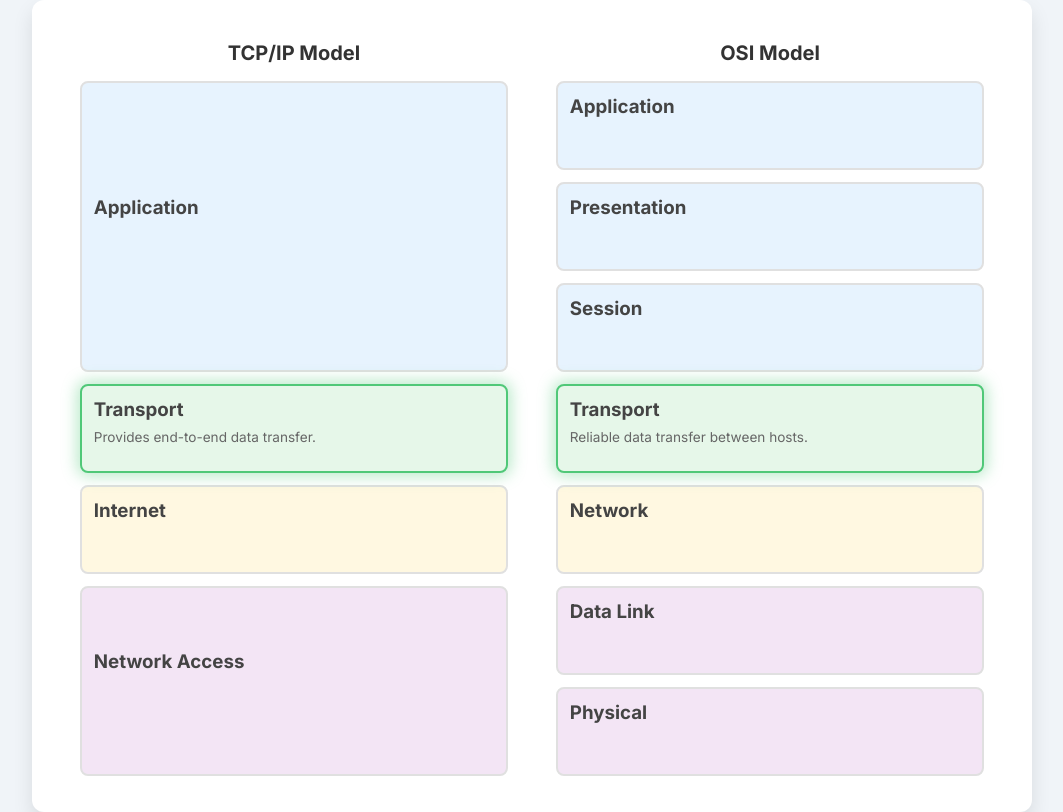
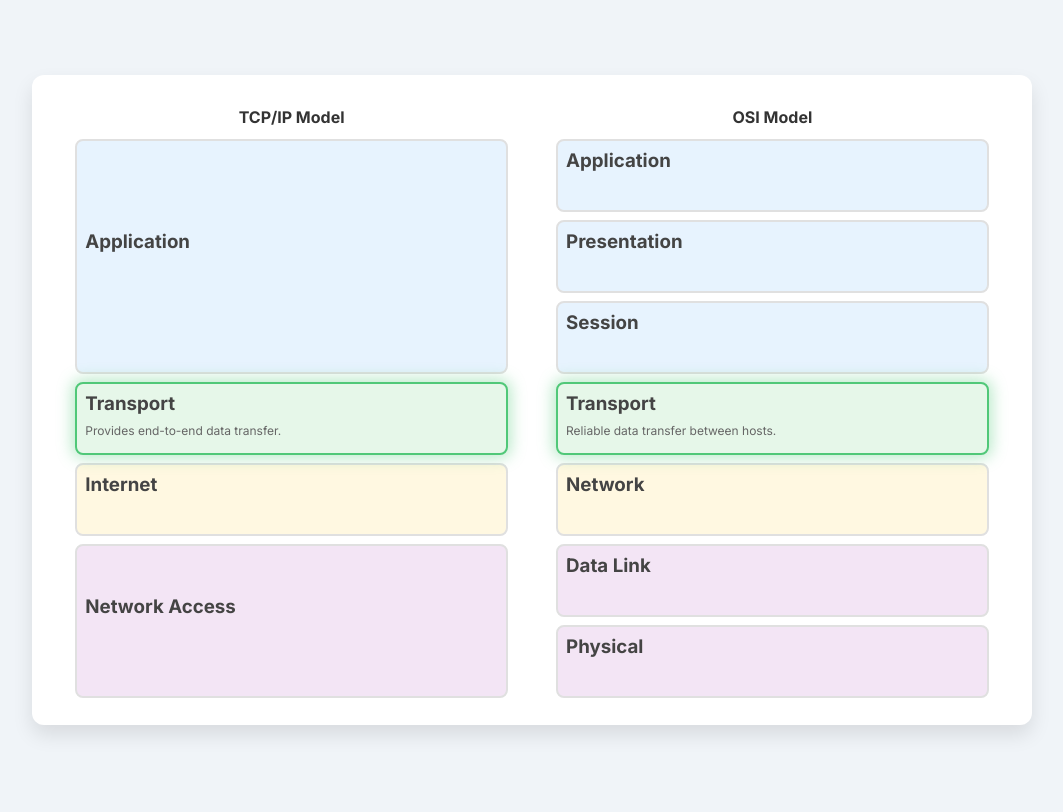
Before and after one commit to RileyPug2016/TCP_to_OSI_Mapping, a plain HTML site: page index.html in a window 1280 px wide. Shown: the whole page, without its empty margins (108-1171 px from the left). Drawn offline with Linux system fonts and the light colour scheme.

Commit message:
Add files via upload

```diff
--- a/index.html
+++ b/index.html
@@ -25,7 +25,7 @@
             background-color: #ffffff;
             border-radius: 12px;
             box-shadow: 0 10px 20px rgba(0, 0, 0, 0.1);
-            padding: 1.5rem; /* Reduced padding */
+            padding: 1.2rem; /* Further reduced padding */
             box-sizing: border-box;
         }
 
@@ -37,17 +37,17 @@
 
         .model-title {
             text-align: center;
-            font-size: 1.25rem; /* Reduced font size */
+            font-size: 1rem; /* Further reduced font size */
             font-weight: 700;
-            margin-bottom: 1rem; /* Reduced margin */
+            margin-bottom: 0.75rem; /* Further reduced margin */
             color: #333;
         }
 
         .layer {
             border: 2px solid #e0e0e0;
             border-radius: 8px;
-            padding: 0.75rem; /* Reduced padding */
-            margin-bottom: 0.75rem; /* Reduced margin */
+            padding: 0.5rem; /* Further reduced padding */
+            margin-bottom: 0.5rem; /* Further reduced margin */
             transition: all 0.5s ease-in-out;
             position: relative;
             overflow: hidden;
@@ -66,10 +66,10 @@
         .layer-description {
             margin: 0.5rem 0 0 0;
             color: #666;
-            height: 30px; /* Reduced height */
+            height: 22px; /* Further reduced height */
             opacity: 0;
             transition: opacity 0.5s ease-in-out; /* Only transition opacity */
-            font-size: 0.85rem; /* Reduced font size */
+            font-size: 0.75rem; /* Further reduced font size */
         }
 
         .color-group-0 { background-color: #e7f3fe; }
```
